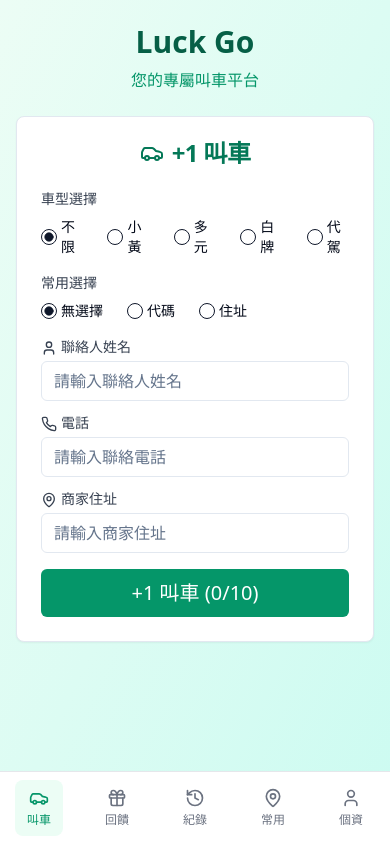
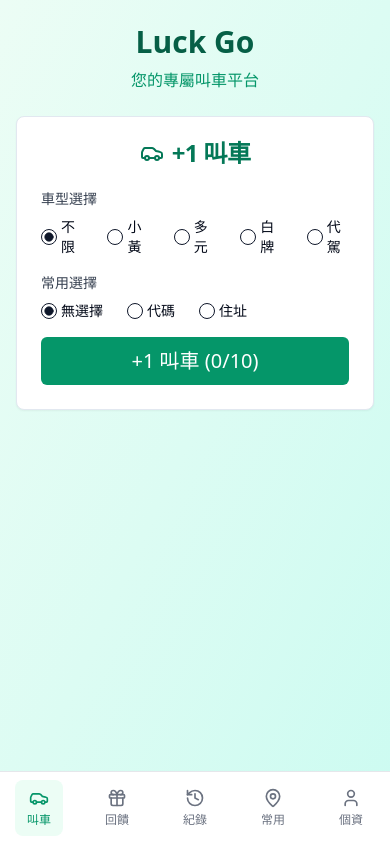
Before and after one commit to casper-wu-1978/luck-go-ride-plus, a React (Vite) app: page / in a window 390 px wide. Built offline with nearby package versions, Linux system fonts and the light colour scheme.

Commit message:
Remove contact information fields
Remove contact name, phone, and business address from the call car form.

```diff
--- a/src/components/CallCar.tsx
+++ b/src/components/CallCar.tsx
@@ -1,4 +1,3 @@
-
 import { useState } from "react";
 import { Button } from "@/components/ui/button";
 import { Card, CardContent, CardHeader, CardTitle } from "@/components/ui/card";
@@ -6,7 +5,7 @@ import { RadioGroup, RadioGroupItem } from "@/components/ui/radio-group";
 import { Label } from "@/components/ui/label";
 import { Input } from "@/components/ui/input";
 import { Progress } from "@/components/ui/progress";
-import { Car, Clock, User, Phone, MapPin, Hash } from "lucide-react";
+import { Car, Clock, Hash } from "lucide-react";
 import { useToast } from "@/hooks/use-toast";
 
 interface CallRecord {
@@ -21,9 +20,6 @@ const CallCar = () => {
   const [isLoading, setIsLoading] = useState(false);
   const [carType, setCarType] = useState("unlimited");
   const [favoriteType, setFavoriteType] = useState("none");
-  const [contactName, setContactName] = useState("");
-  const [contactPhone, setContactPhone] = useState("");
-  const [businessAddress, setBusinessAddress] = useState("");
   const [selectedCode, setSelectedCode] = useState("");
   const [selectedAddressName, setSelectedAddressName] = useState("");
   const [selectedAddress, setSelectedAddress] = useState("");
@@ -58,16 +54,6 @@ const CallCar = () => {
   ];
 
   const handleCallCar = async () => {
-    // 驗證必填欄位
-    if (!contactName || !contactPhone || !businessAddress) {
-      toast({
-        title: "請填寫完整資訊",
-        description: "請輸入聯絡人姓名、電話和商家住址",
-        variant: "destructive"
-      });
-      return;
-    }
-
     if (favoriteType === "code" && !selectedCode) {
       toast({
         title: "請選擇代碼",
@@ -200,48 +186,6 @@ const CallCar = () => {
             </RadioGroup>
           </div>
 
-          {/* Common Fields - Always shown */}
-          <div className="space-y-3">
-            <div>
-              <Label htmlFor="contactName" className="text-sm font-medium text-gray-700 mb-1 block">
-                <User className="h-4 w-4 inline mr-1" />
-                聯絡人姓名
-              </Label>
-              <Input
-                id="contactName"
-                placeholder="請輸入聯絡人姓名"
-                value={contactName}
-                onChange={(e) => setContactName(e.target.value)}
-              />
-            </div>
-
-            <div>
-              <Label htmlFor="contactPhone" className="text-sm font-medium text-gray-700 mb-1 block">
-                <Phone className="h-4 w-4 inline mr-1" />
-                電話
-              </Label>
-              <Input
-                id="contactPhone"
-                placeholder="請輸入聯絡電話"
-                value={contactPhone}
-                onChange={(e) => setContactPhone(e.target.value)}
-              />
-            </div>
-
-            <div>
-              <Label htmlFor="businessAddress" className="text-sm font-medium text-gray-700 mb-1 block">
-                <MapPin className="h-4 w-4 inline mr-1" />
-                商家住址
-              </Label>
-              <Input
-                id="businessAddress"
-                placeholder="請輸入商家住址"
-                value={businessAddress}
-                onChange={(e) => setBusinessAddress(e.target.value)}
-              />
-            </div>
-          </div>
-
           {/* Code Selection - Only when favoriteType is "code" */}
           {favoriteType === "code" && (
             <div>
@@ -267,7 +211,6 @@ const CallCar = () => {
             <div className="space-y-3">
               <div>
                 <Label className="text-sm font-medium text-gray-700 mb-2 block">
-                  <MapPin className="h-4 w-4 inline mr-1" />
                   選擇地址
                 </Label>
                 <RadioGroup
```
